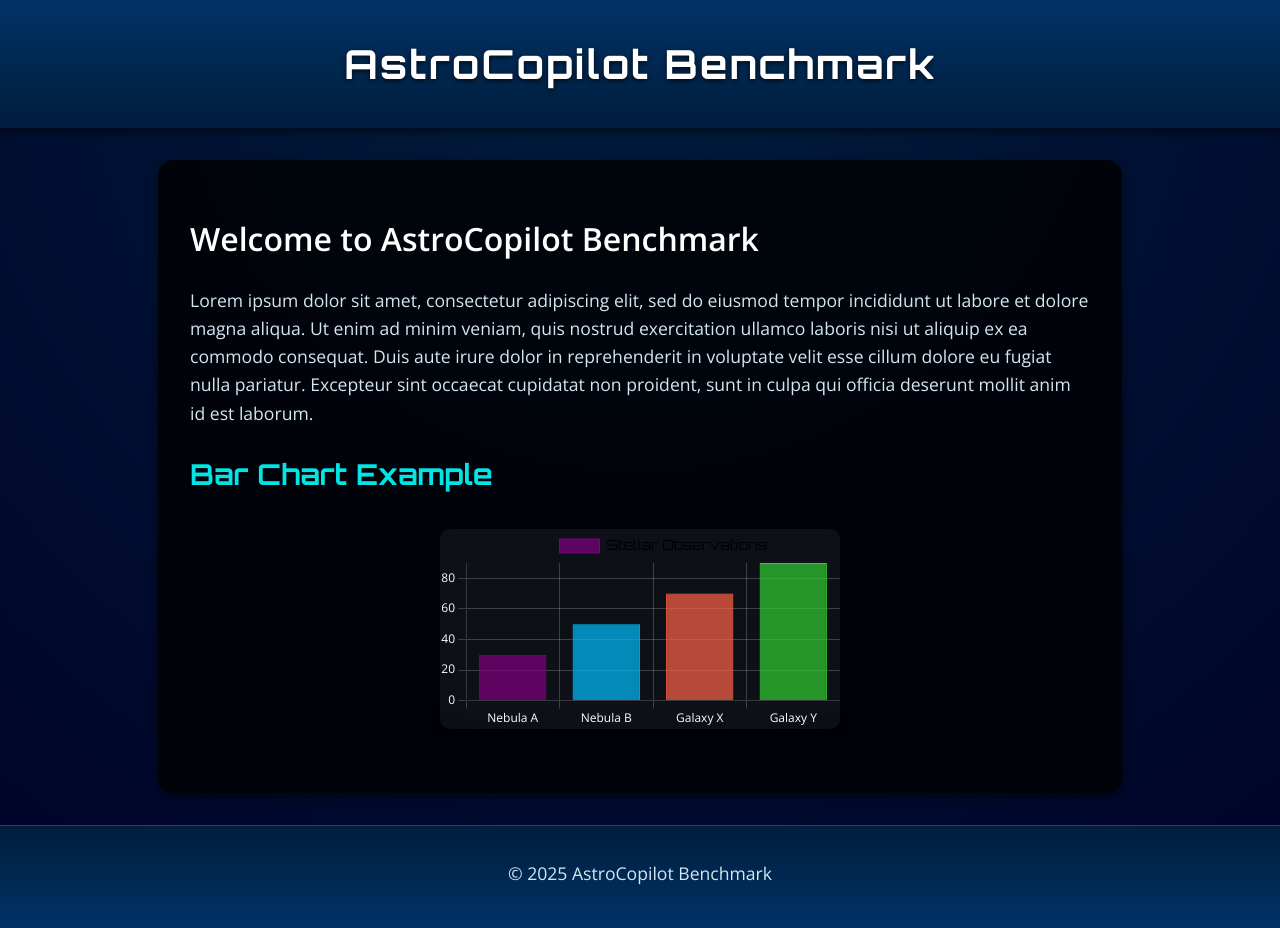
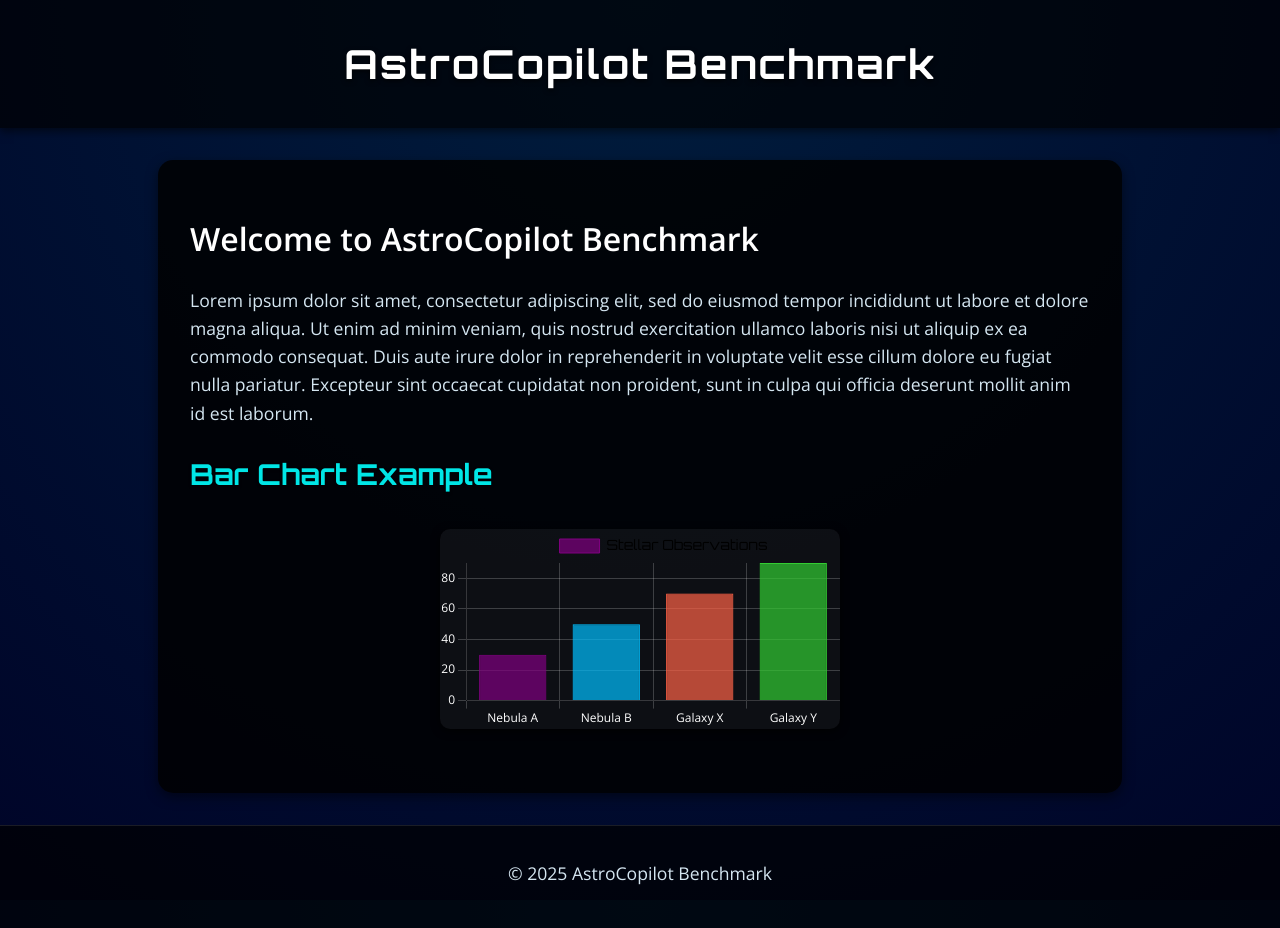
Before and after one commit to Murtato1/astbench, a Jekyll site: the page built from index.markdown, in a window 1280 px wide. Built offline with Jekyll 4.4.1, drawn with Linux system fonts in a browser that asks for light colours.

Commit message:
Update style.css

```diff
--- a/assets/css/style.css
+++ b/assets/css/style.css
@@ -1,22 +1,28 @@
 /* Background - Starry Night */
+html {
+    height: 100%;
+    background: #000428; /* Fallback solid color */
+    background: radial-gradient(circle at top, #001d3d, #000428); /* Starry night gradient */
+    background-attachment: fixed;
+    background-size: cover;
+    color: #ffffff;
+}
+
 body {
     font-family: 'Open Sans', sans-serif;
     margin: 0;
     padding: 0;
-    background: #000428; /* Fallback color */
-    background: radial-gradient(circle at top, #001d3d, #000428); /* Gradient */
-    background-attachment: fixed;
+    height: 100%;
     color: #ffffff;
     line-height: 1.6;
     overflow-x: hidden;
 }
 
-
 /* Header */
 header {
     text-align: center;
     padding: 2rem 1rem;
-    background: linear-gradient(to bottom, #003366, #001d3d);
+    background-color: rgba(0, 0, 0, 0.7); /* Semi-transparent overlay */
     box-shadow: 0 4px 8px rgba(0, 0, 0, 0.5);
     color: #ffffff;
 }
@@ -34,7 +40,7 @@ main {
     max-width: 900px;
     margin: 2rem auto;
     padding: 2rem;
-    background: rgba(0, 0, 0, 0.8);
+    background: rgba(0, 0, 0, 0.85); /* Semi-transparent overlay for content */
     border-radius: 15px;
     box-shadow: 0 4px 12px rgba(0, 0, 0, 0.5);
 }
@@ -67,7 +73,7 @@ canvas {
 footer {
     text-align: center;
     padding: 1rem;
-    background: linear-gradient(to top, #003366, #001d3d);
+    background: rgba(0, 0, 0, 0.7); /* Semi-transparent overlay for footer */
     color: #d4e6f1;
     font-size: 0.9rem;
     margin-top: 2rem;
```
